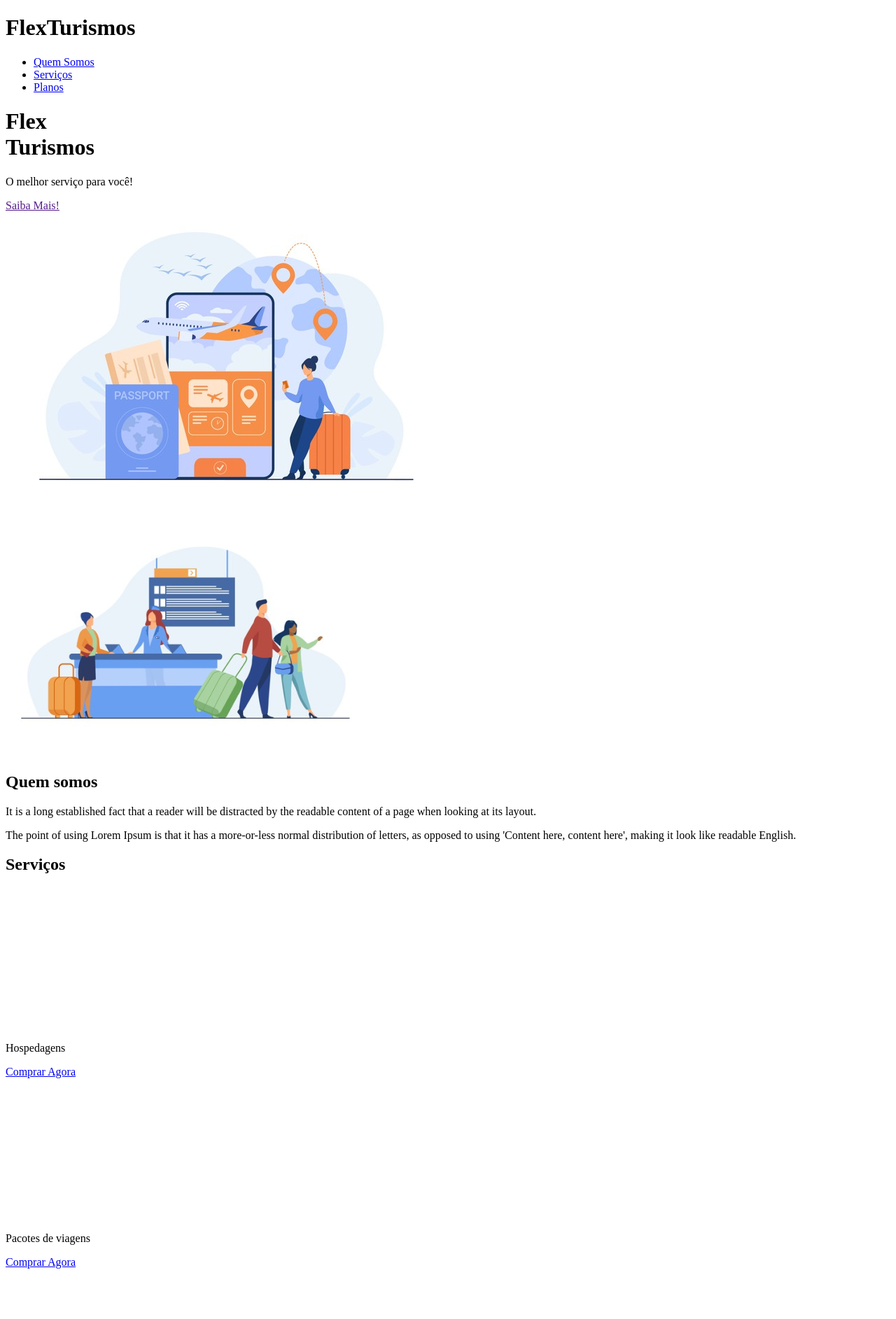
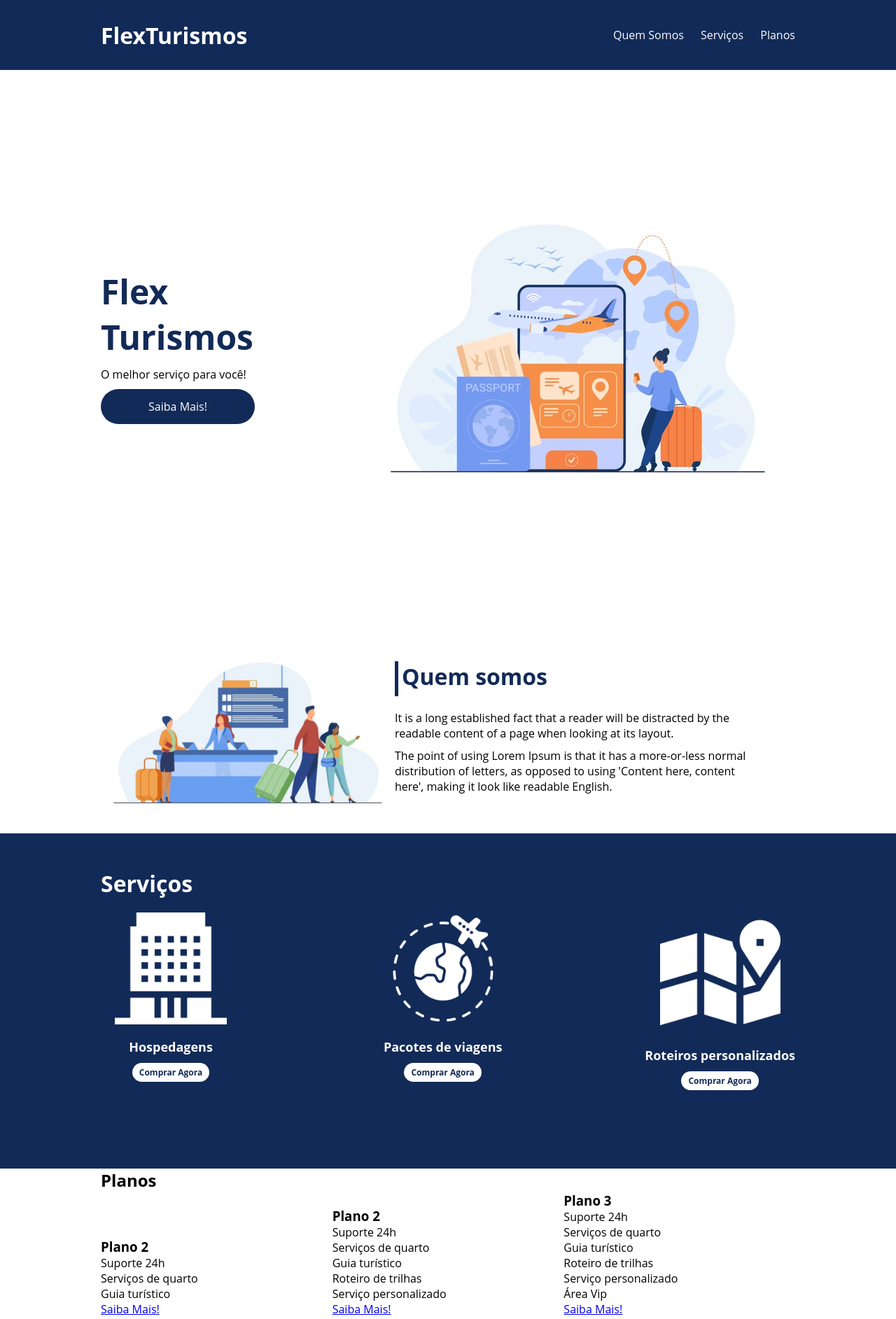
Before and after one commit to MaiiNunes/Flexbox-Projeto, a plain HTML site: page flex-projeto/index.html in a window 1280 px wide. Shown: the top 1885 px of the page at 70% size. Drawn offline with Linux system fonts and the light colour scheme.

Commit message:
att projeto flexbox

```diff
--- a/flex-projeto/index.html
+++ b/flex-projeto/index.html
@@ -8,16 +8,18 @@
 </head>
 <body>
     <header>
-        <h1>FlexTurismos</h1>
-        <ul>
+        <div class="flex-container menu">
+            <div><h1>FlexTurismos</h1></div>
+            <ul class="list-items">
                 <li><a href="#quem-somos">Quem Somos</a></li>
                 <li><a href="#servicos">Serviços</a></li>
                 <li><a href="#planos">Planos</a></li>
              </ul>
+        </div>
     </header>
 
-    <div>
-        <div>
+    <div class="flex-container apresentacao">
+        <div class="texto-apresentacao">
             <h1>Flex <br>Turismos</h1>
             <p>O melhor serviço para você!</p>
             <a href="">Saiba Mais!</a>
@@ -28,37 +30,38 @@
         </div>
     </div>
 
-    <div>
-        <div>
-            <img src="./images/1-quem-somos.png" alt="balcão de atendimento">
-        </div>
-
+    <div class="flex-container" id="quem-somos">
         <div>
             <h2>Quem somos</h2>
             <p>It is a long established fact that a reader will be distracted by the readable content of a page when looking at its layout. </p>
             <p>The point of using Lorem Ipsum is that it has a more-or-less normal distribution of letters, as opposed to using 'Content here, content here', making it look like readable English.</p>
         </div>
+
+        <div>
+            <img src="./images/1-quem-somos.png" alt="balcão de atendimento">
+        </div>
     </div>
 
-    <div>
+    <div class="container-externo">
+        <div class="flex-container" id="servicos">
             <div>
                 <h2>Serviços</h2>
             </div>
 
-        <div>
-            <div>
+            <div class="list-servicos">
+                <div class="item-servico">
                     <div><img src="./images/icon-2.png" alt="hospedagens"></div>
                     <p>Hospedagens</p>
                     <a href="#">Comprar Agora</a>
                 </div>
 
-            <div>
+                <div class="item-servico">
                 <div><img src="./images/icon-1.png" alt="pacote de viagens"></div>
                 <p>Pacotes de viagens</p>
                 <a href="#">Comprar Agora</a>
                 </div>
 
-            <div>
+                <div class="item-servico">
                     <div><img src="./images/icon-3.png" alt="roteiros personalizados"></div>
                     <p>Roteiros personalizados</p>
                     <a href="#">Comprar Agora</a>
@@ -66,10 +69,14 @@
 
             </div>
         </div>
+    </div>
 
-    <div>
+    <div class="flex-container" id="planos">
 
-        <div>
+        <div><h2>Planos</h2></div>
+
+        <div class="list-planos">
+            <div class="item-plano">
                 <h3>Plano 2</h3>
                 <ul>
                     <li>Suporte 24h</li>
@@ -79,7 +86,7 @@
                 <a href="#">Saiba Mais!</a>
             </div>
 
-        <div>
+            <div class="item-plano">
                 <h3>Plano 2</h3>
                 <ul>
                     <li>Suporte 24h</li>
@@ -91,7 +98,7 @@
                 <a href="#">Saiba Mais!</a>
             </div>
 
-        <div>
+            <div class="item-plano">
                 <h3>Plano 3</h3>
                 <ul>
                     <li>Suporte 24h</li>
@@ -104,8 +111,9 @@
                 <a href="#">Saiba Mais!</a>
             </div>
         </div>
+    </div>
 
-    <footer>
+    <footer class="flex-container">
         <p>&copy; 2021 CSS Flexbox</p>
         <p>Desenvolvido por: Seu nome aqui dev</p>
     </footer>
--- a/flex-projeto/style.css
+++ b/flex-projeto/style.css
@@ -0,0 +1,181 @@
+*{
+    margin: 0;
+    padding: 0;
+    font-family: 'Open Sans', sans-serif;
+}
+
+ul{
+    list-style: none;
+    margin: 0;
+    padding: 0;
+}
+
+ul li a{
+    text-decoration: none;
+}
+
+div img{
+    display: block;
+    width: 100%;
+}
+
+.flex-container{
+    display: flex;
+    max-width: 992px;
+    margin: auto;
+    width: 100%;
+}
+
+header{
+    background-color: #122A57;
+    height: 100px;
+    display: flex;
+    align-items: center;
+    color: #fff;
+}
+
+header .list-items{
+    display: flex;
+    max-width: 260px;
+    width: 100%;
+    justify-content: space-between;
+    align-items: center;
+}
+
+.list-items li a{
+    color: #fff;
+}
+
+header .menu{
+    justify-content: space-between;
+}
+
+.apresentacao{
+    height: 100vh;
+    align-items: center;
+    justify-content: space-between;
+}
+
+.apresentacao .texto-apresentacao{
+    min-height: 200px;
+}
+
+.texto-apresentacao h1{
+    color: #122A57;
+    font-size: 48px;
+    margin-bottom: 10px;
+}
+
+.texto-apresentacao a{
+    background-color: #122A57;
+    color: #fff;
+    text-align: center;
+    border-radius: 30px;
+    width: 220px;
+    display: block;
+    text-decoration: none;
+    height: 50px;
+    line-height: 50px;
+    margin-top: 10px;
+    margin-bottom: 10px;
+}
+
+#quem-somos{
+    flex-direction: row-reverse;
+    align-items: center;
+    justify-content: space-between;
+}
+
+#quem-somos h2{
+    font-size: 32px;
+    color: #122A57;
+    display: flex;
+    margin-bottom: 20px;
+}
+
+#quem-somos h2::before{
+    content: "";
+    height: 50px;
+    width: 5px;
+    margin-right: 5px;
+    background-color: #122A57;
+    position: relative;
+}
+
+#quem-somos p{
+    margin-bottom: 10px;
+    width: 90%;
+}
+
+#quem-somos img{
+    min-width: 420px;
+}
+
+.container-externo{
+    background-color: #122A57;
+    width: 100%;
+}
+
+#servicos{
+    flex-direction: column;
+    padding-top: 50px;
+    padding-bottom: 100px;
+}
+
+#servicos h2{
+    color: #fff;
+    font-size: 32px;
+    margin-bottom: 20px;
+}
+
+.list-servicos{
+    display: flex;
+    justify-content: space-between;
+}
+
+.list-servicos .item-servico{
+    text-align: center;
+}
+
+.item-servico a{
+    width: 220px;
+    background-color: #fff;
+    border-radius: 30px;
+    height: 50px;
+    text-align: center;
+    margin-top: 20px;
+    line-height: 50px;
+    padding: 5px 10px;
+    color: #122A57;
+    font-size: 12px;
+    text-decoration: none;
+    font-weight: 700;
+}
+
+.item-servico p{
+    font-weight: 700;
+    font-size: 18px;
+    color: #fff;
+    margin-top: 20px;
+}
+
+.item-servico img{
+    width: 80%;
+    margin: auto;
+}
+
+#planos{
+    flex-direction: column;
+    min-height: 100vh;
+}
+
+.list-planos{
+    display: flex;
+    align-items: flex-end;
+}
+
+.item-plano{
+    flex: 1;
+    border: 5 px solid #122A57;
+    margin-right: 20px;
+}
```
Lines whose indentation alone changed are shown as unchanged.
